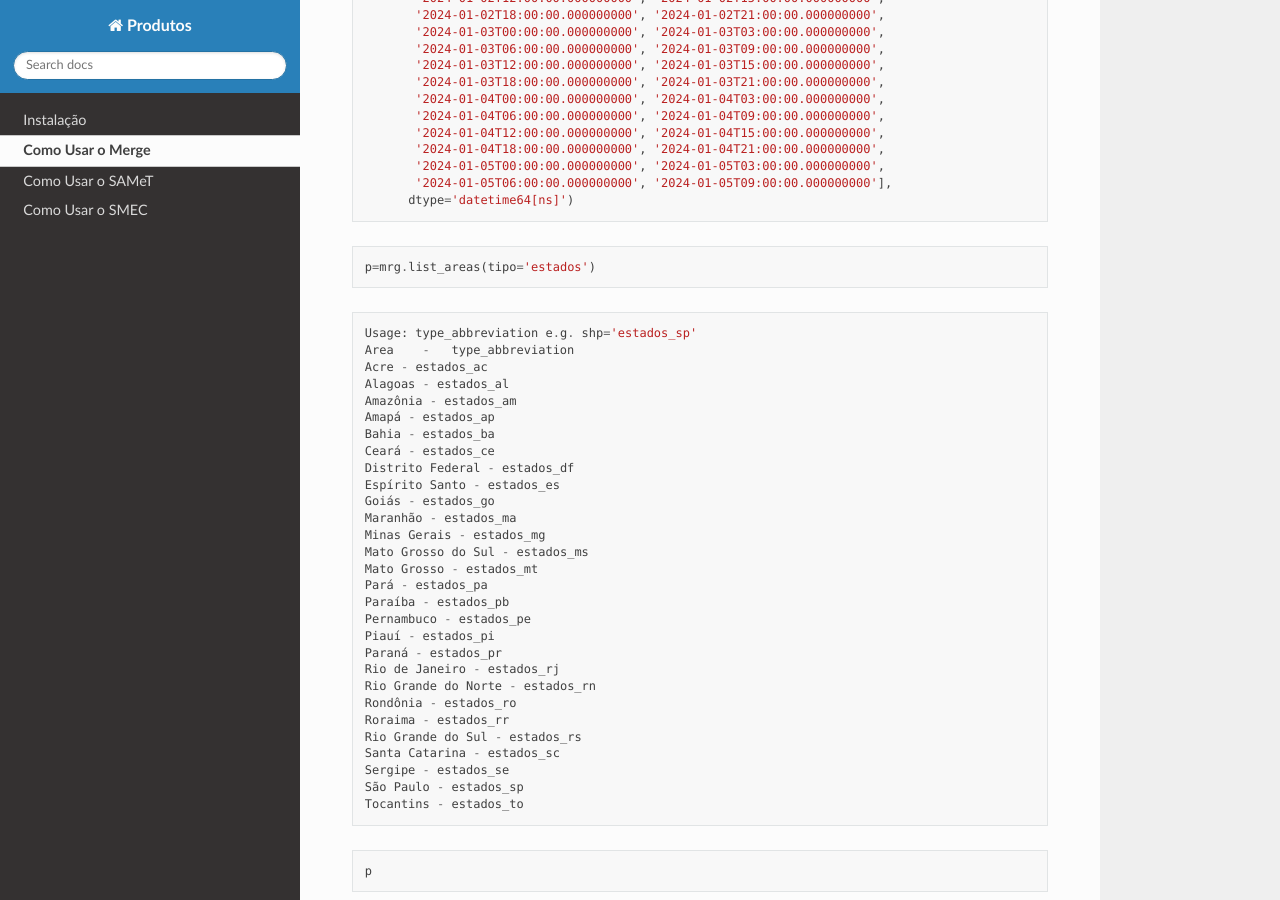
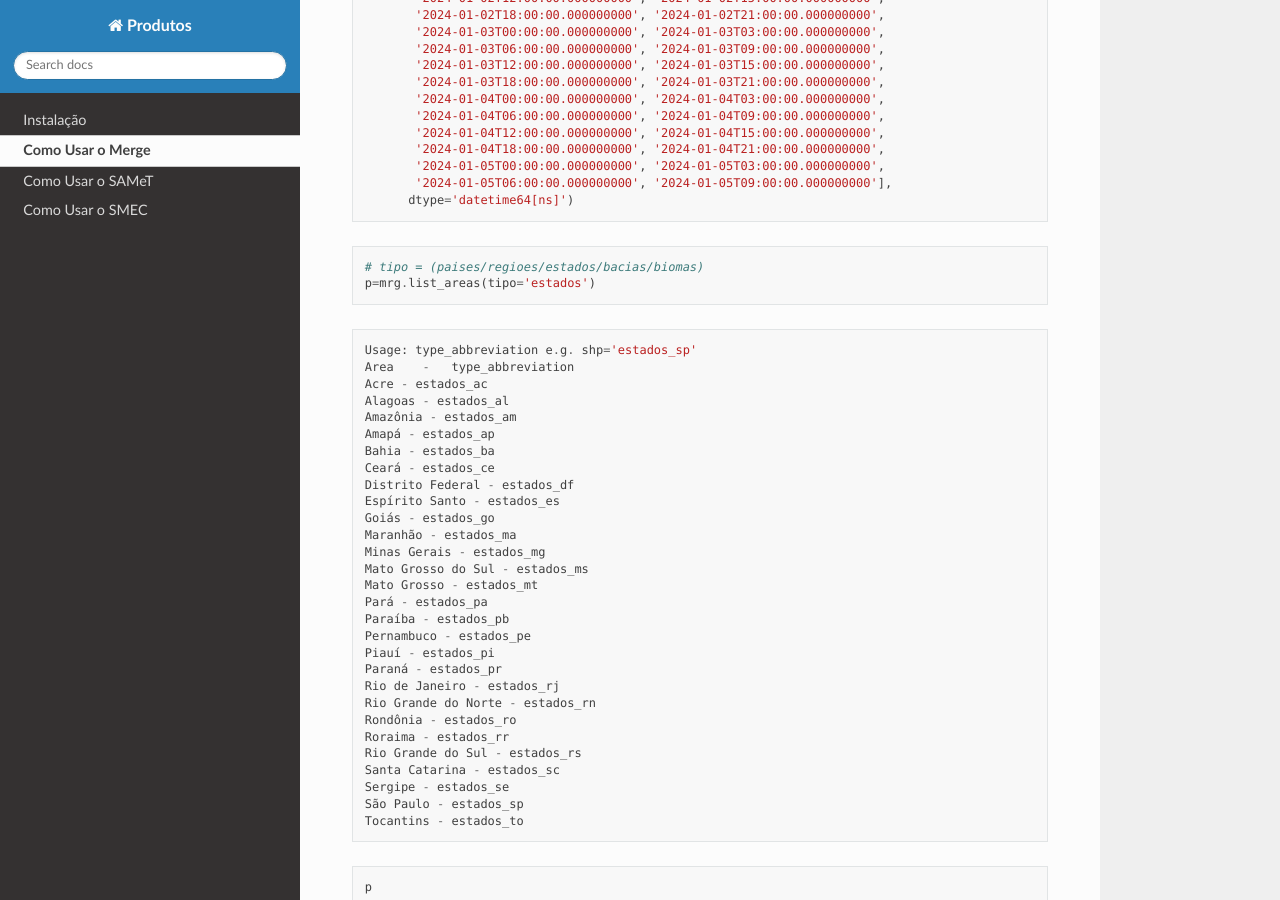
Before and after one commit to framework-CPTEC/Product-user, a Sphinx documentation site: the page built from docs/source/usageMerge.rst, in a window 1280 px wide and 900 px high, scrolled down 6449 px. Built offline with Sphinx 7.4.7 and the Read the Docs theme 3.1.0, drawn with Linux system fonts in a browser that asks for light colours.

Commit message:
Update usageMerge.rst

```diff
--- a/docs/source/usageMerge.rst
+++ b/docs/source/usageMerge.rst
@@ -758,6 +758,7 @@ Como Usar o Merge
 
 .. code:: ipython3
 
+    # tipo = (paises/regioes/estados/bacias/biomas)
     p=mrg.list_areas(tipo='estados')
 
 
```
